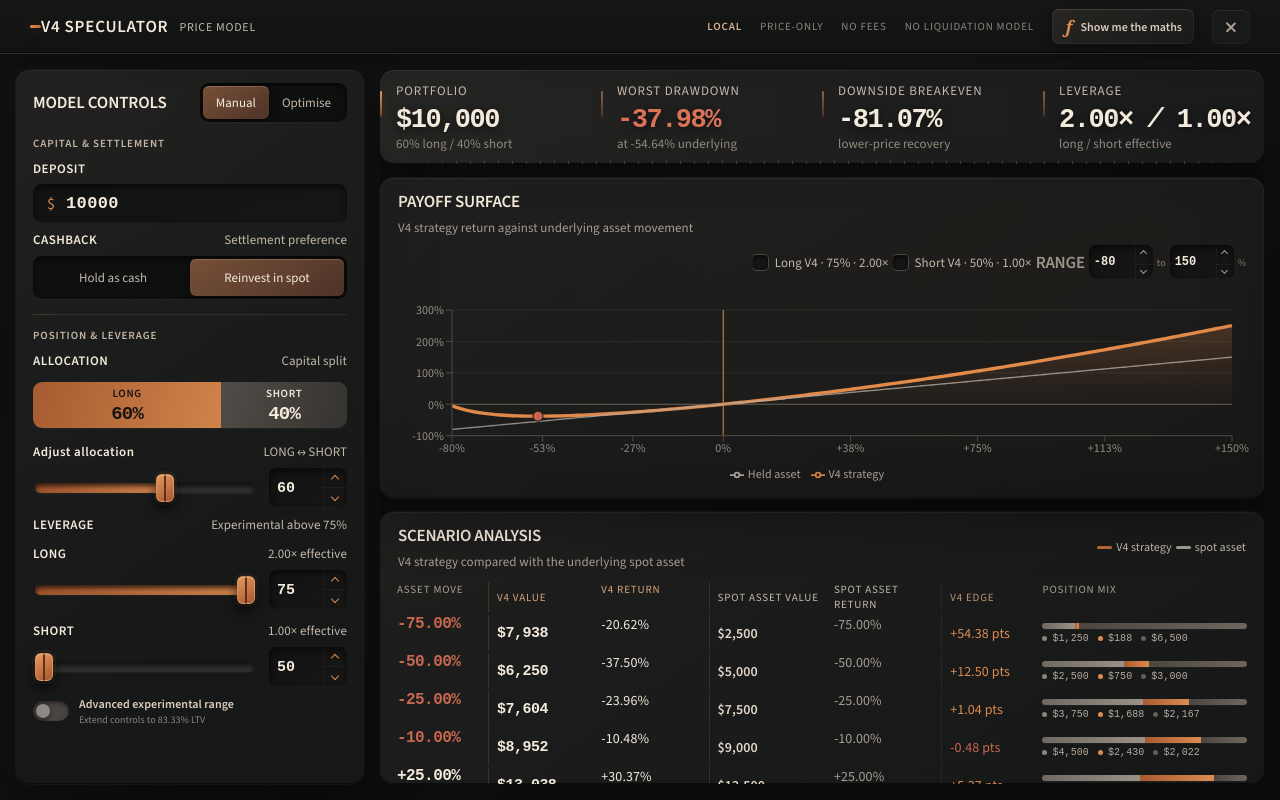
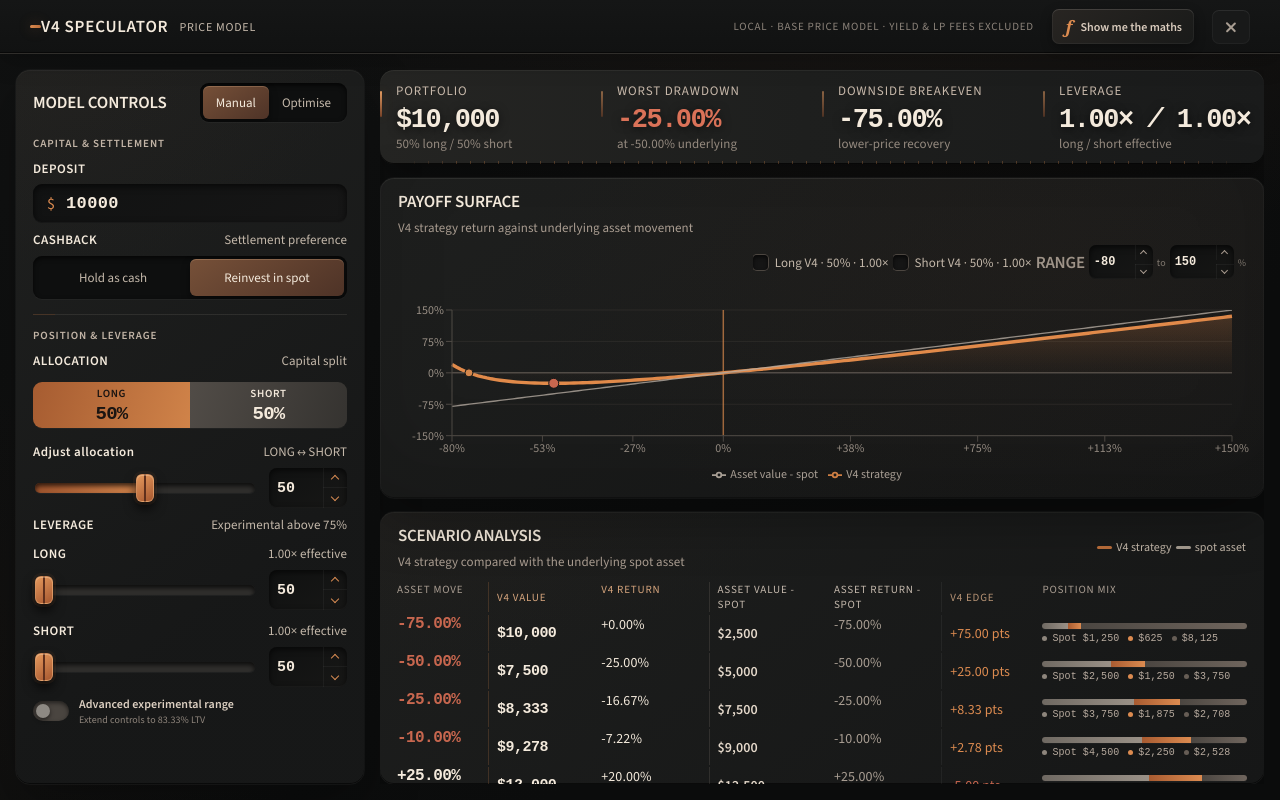
Before and after one commit to Scuttl-E/v4-speculator-calculator, a React (Vite) app: page / in a window 1280 px wide. Built offline with nearby package versions, Linux system fonts and the light colour scheme.

Commit message:
Refine risk controls, labels, and optimisation result styling

```diff
--- a/src/App.tsx
+++ b/src/App.tsx
@@ -48,8 +48,8 @@ const objectives: Record<Objective, string> = {
 };
 const INITIAL_CONFIG: Config = {
   deposit: 10000,
-  longAllocation: 0.6,
-  longLtv: 0.75,
+  longAllocation: 0.5,
+  longLtv: 0.5,
   shortLtv: 0.5,
   cashbackMode: "spot",
 };
@@ -61,6 +61,7 @@ function Slider({
   onChange,
   detail,
   accent = "amber",
+  signedDisplay = false,
 }: {
   label: string;
   value: number;
@@ -69,34 +70,44 @@ function Slider({
   onChange: (v: number) => void;
   detail: string;
   accent?: string;
+  signedDisplay?: boolean;
 }) {
   const wholeMax = Math.floor(max),
     hasTerminalStop = max > wholeMax,
     sliderMax = hasTerminalStop ? wholeMax + 1 : max,
     sliderValue = hasTerminalStop && value > wholeMax ? sliderMax : value,
     displayValue = hasTerminalStop && value > wholeMax ? +max.toFixed(2) : value,
+    inputValue = signedDisplay ? -displayValue : displayValue,
     snapValue = (next: number) => {
       if (hasTerminalStop && next > wholeMax) return max;
       return Math.min(wholeMax, Math.max(min, Math.round(next)));
     },
     commitValue = (next: number) => onChange(snapValue(next)),
-    stepUp = () =>
-      onChange(
-        hasTerminalStop && value >= wholeMax
-          ? max
-          : Math.min(max, Math.round(value) + 1),
-      ),
-    stepDown = () =>
-      onChange(
-        hasTerminalStop && value > wholeMax
+    stepUp = () => {
+      const next = hasTerminalStop && value > wholeMax
           ? wholeMax
-          : Math.max(min, Math.round(value) - 1),
-      );
+          : signedDisplay
+          ? Math.min(max, Math.round(value) + 1)
+          : Math.min(max, Math.round(value) + 1);
+      onChange(next);
+    },
+    stepDown = () => {
+      const next = signedDisplay
+        ? Math.max(min, Math.round(value) - 1)
+        : hasTerminalStop && value > wholeMax
+          ? wholeMax
+          : Math.max(min, Math.round(value) - 1);
+      onChange(next);
+    },
+    commitInput = (next: number) => {
+      if (!Number.isFinite(next)) return;
+      onChange(signedDisplay ? Math.abs(next) : next);
+    };
   return (
     <div className={`slider-control ${accent}`}>
       <div className="control-label">
         <span>{label}</span>
-        <b>{detail}</b>
+        {detail && <b>{detail}</b>}
       </div>
       <div className="slider-line">
         <input
@@ -115,11 +126,11 @@ function Slider({
         <div className="number-step">
           <input
             type="number"
-            min={min}
-            max={max}
             step={hasTerminalStop ? "0.01" : "1"}
-            value={displayValue}
-            onChange={(e) => commitValue(+e.target.value)}
+            min={signedDisplay ? -max : min}
+            max={signedDisplay ? -min : max}
+            value={inputValue}
+            onChange={(e) => commitInput(+e.target.value)}
           />
           <button
             type="button"
@@ -281,7 +292,7 @@ export default function App() {
     [cashbackPreference, setCashbackPreference] =
       useState<OptimiserCashbackMode>("optimise"),
     [requireBreakeven, setRequireBreakeven] = useState(false),
-    [maxDD, setMaxDD] = useState(10),
+    [maxDD, setMaxDD] = useState(15),
     [advanced, setAdvanced] = useState(false),
     [minMove, setMinMove] = useState(-80),
     [maxMove, setMaxMove] = useState(150),
@@ -479,10 +490,7 @@ export default function App() {
         </div>
         <div className="topbar-actions">
           <div className="status">
-            <b>LOCAL</b>
-            <span>PRICE-ONLY</span>
-            <span>NO FEES</span>
-            <span>NO LIQUIDATION MODEL</span>
+            <span>LOCAL · BASE PRICE MODEL · YIELD &amp; LP FEES EXCLUDED</span>
           </div>
           <button
             type="button"
@@ -782,18 +790,15 @@ export default function App() {
                     </div>
                   ) : (
                     <>
-                      <div className="section-label">
-                        <b>DRAWDOWN LIMIT</b>
-                        <span>Maximum allowed</span>
-                      </div>
                       <Slider
-                        label="RISK LIMIT"
+                        label="MAX DRAWDOWN"
                         value={maxDD}
                         min={0}
                         max={50}
                         onChange={setMaxDD}
-                        detail={`−${maxDD}%`}
+                        detail=""
                         accent="risk"
+                        signedDisplay
                       />
                     </>
                   )}
@@ -1194,7 +1199,7 @@ export default function App() {
                   />
                   <Line
                     dataKey="spot"
-                    name="Held asset"
+                    name="Asset value - spot"
                     stroke="#b8aea3"
                     strokeOpacity={0.78}
                     strokeWidth={1.35}
@@ -1254,8 +1259,8 @@ export default function App() {
                 <span>ASSET MOVE</span>
                 <span className="v4-start">V4 VALUE</span>
                 <span className="v4-end">V4 RETURN</span>
-                <span className="spot-start">SPOT ASSET VALUE</span>
-                <span className="spot-end">SPOT ASSET RETURN</span>
+                <span className="spot-start">ASSET VALUE - SPOT</span>
+                <span className="spot-end">ASSET RETURN - SPOT</span>
                 <span className="edge-cell">V4 EDGE</span>
                 <span>POSITION MIX</span>
               </div>
@@ -1273,6 +1278,7 @@ export default function App() {
                     0.5 *
                     p ** effectiveLeverage(config.longLtv),
                   short = v - cash - long,
+                  settlementLabel = config.cashbackMode === "cash" ? "Cash" : "Spot",
                   compositionTotal =
                     Math.abs(cash) + Math.abs(long) + Math.abs(short) || 1,
                   cashWidth = (Math.abs(cash) / compositionTotal) * 100,
@@ -1297,7 +1303,7 @@ export default function App() {
                     </span>
                     <div
                       className="position-visual"
-                      title={`Cash ${money(cash)}, Long ${money(long)}, Short ${money(short)}`}
+                      title={`${settlementLabel} ${money(cash)}, Long ${money(long)}, Short ${money(short)}`}
                     >
                       <div className="position-stack" aria-hidden="true">
                         <span className="cash" style={{ width: `${cashWidth}%` }} />
@@ -1305,7 +1311,7 @@ export default function App() {
                         <span className="short" style={{ width: `${shortWidth}%` }} />
                       </div>
                       <small>
-                        <span><i className="cash" />{money(cash)}</span>
+                        <span><i className="cash" />{settlementLabel} {money(cash)}</span>
                         <span><i className="long" />{money(long)}</span>
                         <span><i className="short" />{money(short)}</span>
                       </small>
--- a/src/styles.css
+++ b/src/styles.css
@@ -1830,3 +1830,57 @@ body {
   transform: rotate(-45deg);
 }
 .horizon-step .step-chevron.down { margin-top: -2px; transform: rotate(135deg); }
+
+/* The optimiser output is a compact destination, not another control row. */
+.optimisation-result .optimised-config {
+  position: relative;
+  margin-top: 11px;
+  padding: 13px 12px 12px;
+  border: 1px solid #bd74464d;
+  border-radius: 10px;
+  background:
+    linear-gradient(145deg, #2a2521, #171817 72%),
+    #1b1c1b;
+  box-shadow:
+    inset 0 2px 0 #d4874c55,
+    inset 0 0 0 1px #fff3e50b,
+    0 8px 22px #0005;
+}
+.optimisation-result .optimised-config.previous { opacity: .76; }
+.optimisation-result .optimised-config-head {
+  margin-bottom: 10px;
+  color: #f0e2d3;
+  font-size: 11px;
+  font-weight: 700;
+  letter-spacing: .085em;
+}
+.optimisation-result .optimised-allocation > div {
+  height: 9px;
+  box-shadow: inset 0 2px 5px #000b, 0 1px #fff3e50b;
+}
+.optimisation-result .optimised-allocation small {
+  margin-top: 7px;
+  color: #c3b5a7;
+  font-size: 11px;
+  letter-spacing: .04em;
+}
+.optimisation-result .optimised-allocation small b {
+  color: var(--cream);
+  font-size: 15px;
+}
+.optimisation-result .optimised-values {
+  margin-top: 11px;
+  padding-top: 10px;
+  border-top: 1px solid #f4e8da18;
+}
+.optimisation-result .optimised-values > span {
+  gap: 3px;
+  color: #a99d91;
+  font-size: 10px;
+  letter-spacing: .055em;
+}
+.optimisation-result .optimised-values b {
+  color: var(--cream);
+  font-size: 16px;
+}
+.optimisation-result .optimised-values span:last-child b { color: var(--bright); }
```
